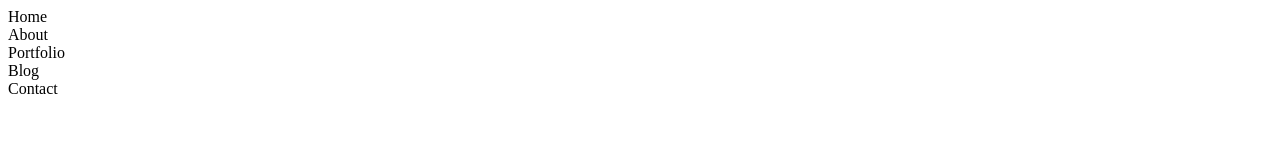
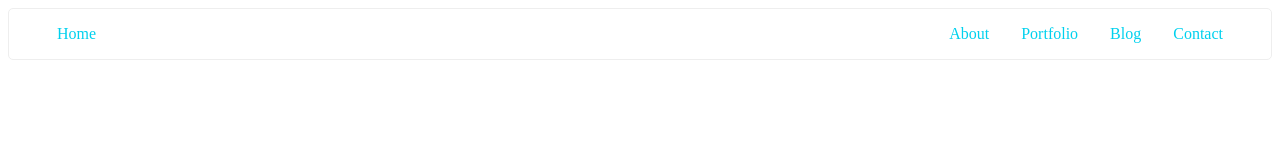
Before and after one commit to psia12345/Portfolio, a plain HTML site: page index.html in a window 1280 px wide. Drawn offline with Linux system fonts and the light colour scheme.

Commit message:
creating nav bar

```diff
--- a/css/master.css
+++ b/css/master.css
@@ -0,0 +1,28 @@
+nav {
+  border: 1px solid #eee;
+  padding: 1em 3em;
+  border-radius: 5px;
+  display: flex;
+  justify-content: space-between;
+}
+nav .right-nav {
+  display: flex;
+  justify-content: space-around;
+}
+
+nav .right-nav div:nth-child(-n+3) {
+  padding: 0 1em;
+}
+
+nav .right-nav div:nth-child(4) {
+  padding-left: 1em;
+}
+
+a {
+  text-decoration: none;
+  color: #00d1ee;
+}
+
+a:hover {
+  color: #038af7;
+}
--- a/index.html
+++ b/index.html
@@ -4,16 +4,16 @@
     <meta charset="utf-8">
     <meta name="viewport" content="width=device-width, initial-scale=1">
     <title>Peik Sia -- Software Developer</title>
-    <link rel="stylesheet" href="/css/master.css">
+    <link rel="stylesheet" href="./css/master.css">
   </head>
   <body>
     <nav>
-      <div>Home</div>
-      <div>
-        <div>About</div>
-        <div>Portfolio</div>
-        <div>Blog</div>
-        <div>Contact</div>
+      <div><a href="#">Home</a></div>
+      <div class="right-nav">
+        <div><a href="#">About</a></div>
+        <div><a href="#">Portfolio</a></div>
+        <div><a href="#">Blog</a></div>
+        <div><a href="#">Contact</a></div>
       </div>
     </nav>
   </body>
```
